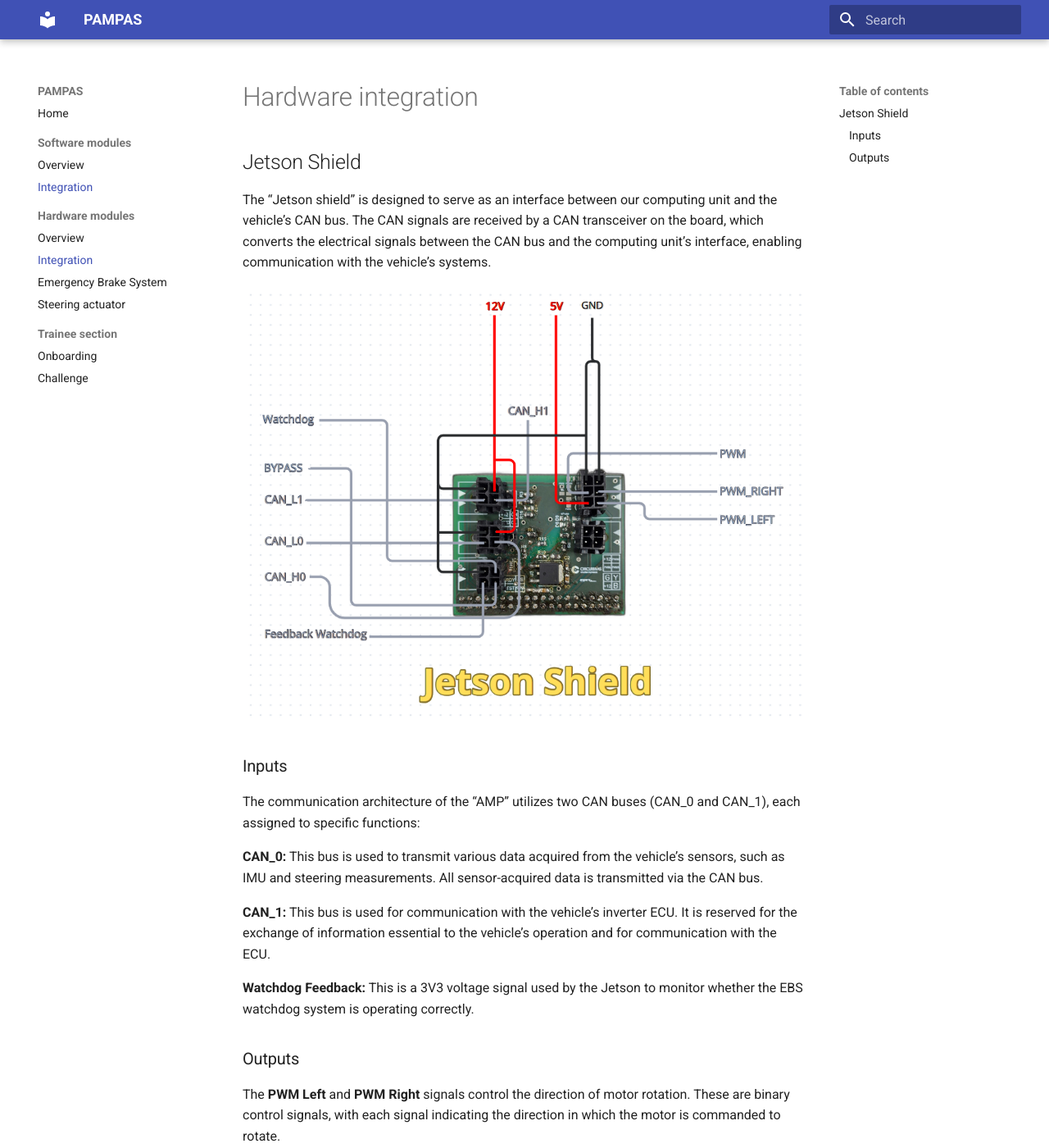
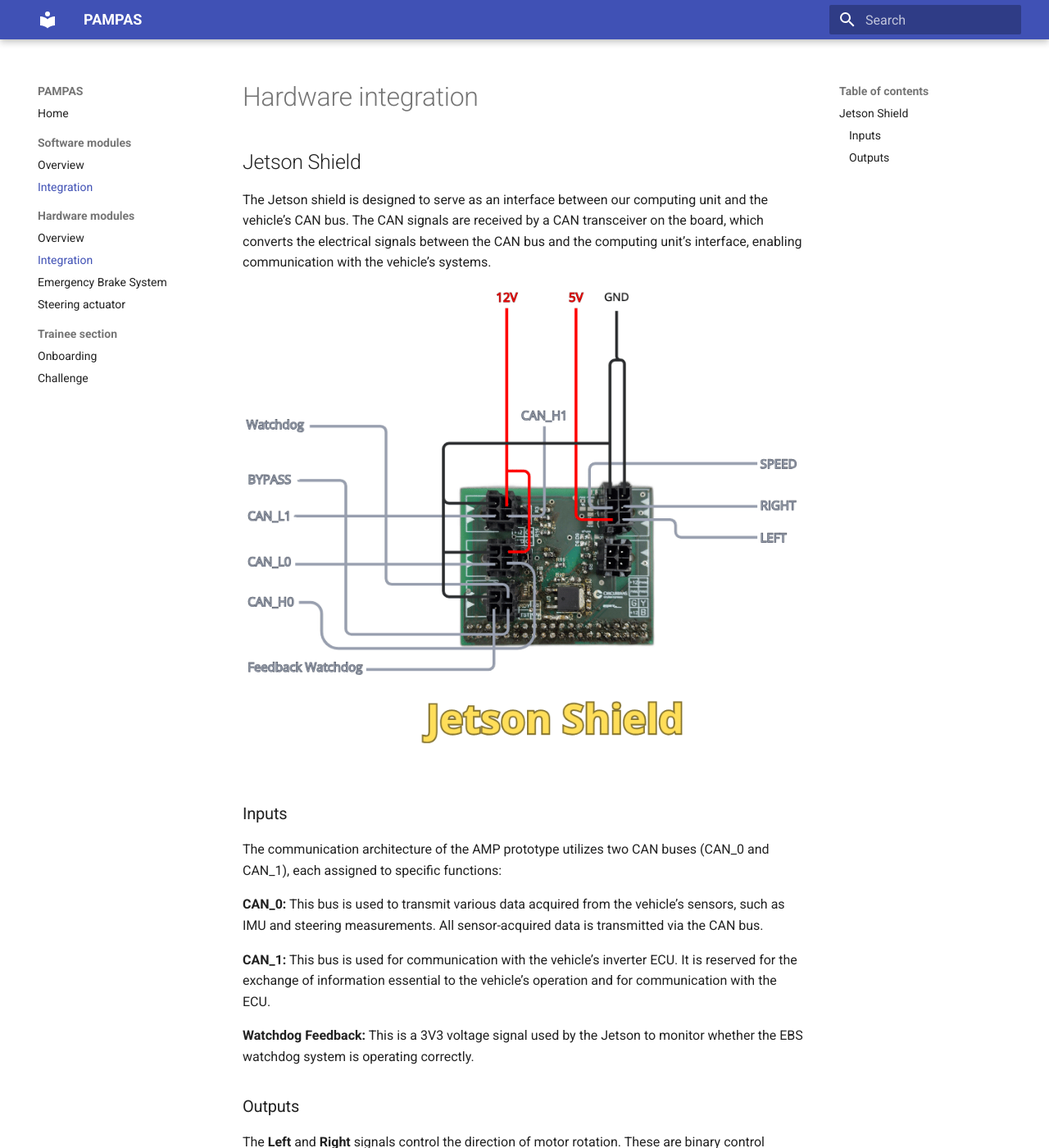
Before and after one commit to amperaufsc/pampas, an MkDocs documentation site: the page built from docs/hardware/integration.md, in a window 1280 px wide and 1400 px high. Shown: the whole window at 82% size. Built offline with MkDocs 1.6.1 and Material for MkDocs 9.7.7, drawn with Linux system fonts in a browser that asks for light colours; the version menu is left out.

Commit message:
fix: left and right output names

```diff
--- a/docs/hardware/integration.md
+++ b/docs/hardware/integration.md
@@ -1,13 +1,13 @@
 # Hardware integration
 
 ## Jetson Shield
-The “Jetson shield” is designed to serve as an interface between our computing unit and the vehicle’s CAN bus. The CAN signals are received by a CAN transceiver on the board, which converts the electrical signals between the CAN bus and the computing unit’s interface, enabling communication with the vehicle’s systems.
+The Jetson shield is designed to serve as an interface between our computing unit and the vehicle’s CAN bus. The CAN signals are received by a CAN transceiver on the board, which converts the electrical signals between the CAN bus and the computing unit’s interface, enabling communication with the vehicle’s systems.
 
 ![](integration/jetson-shield.png)
 
 ### Inputs
 
-The communication architecture of the “AMP” utilizes two CAN buses (CAN_0 and CAN_1), each assigned to specific functions:
+The communication architecture of the AMP prototype utilizes two CAN buses (CAN\_0 and CAN\_1), each assigned to specific functions:
 
 **CAN_0:** This bus is used to transmit various data acquired from the vehicle’s sensors, such as IMU and steering measurements. All sensor-acquired data is transmitted via the CAN bus.
 
@@ -17,7 +17,7 @@ The communication architecture of the “AMP” utilizes two CAN buses (CAN_0 an
 
 ### Outputs
 
-The **PWM Left** and **PWM Right** signals control the direction of motor rotation. These are binary control signals, with each signal indicating the direction in which the motor is commanded to rotate.
+The **Left** and **Right** signals control the direction of motor rotation. These are binary control signals, with each signal indicating the direction in which the motor is commanded to rotate.
 
 The **BYPASS** signal is an auxiliary signal used during the system’s initial check. It allows the initial verification procedure to be performed while the watchdog signal is inactive and reserved for its regular monitoring routine.
 
```
Also changed, not shown: docs/hardware/integration/jetson-shield.png.
